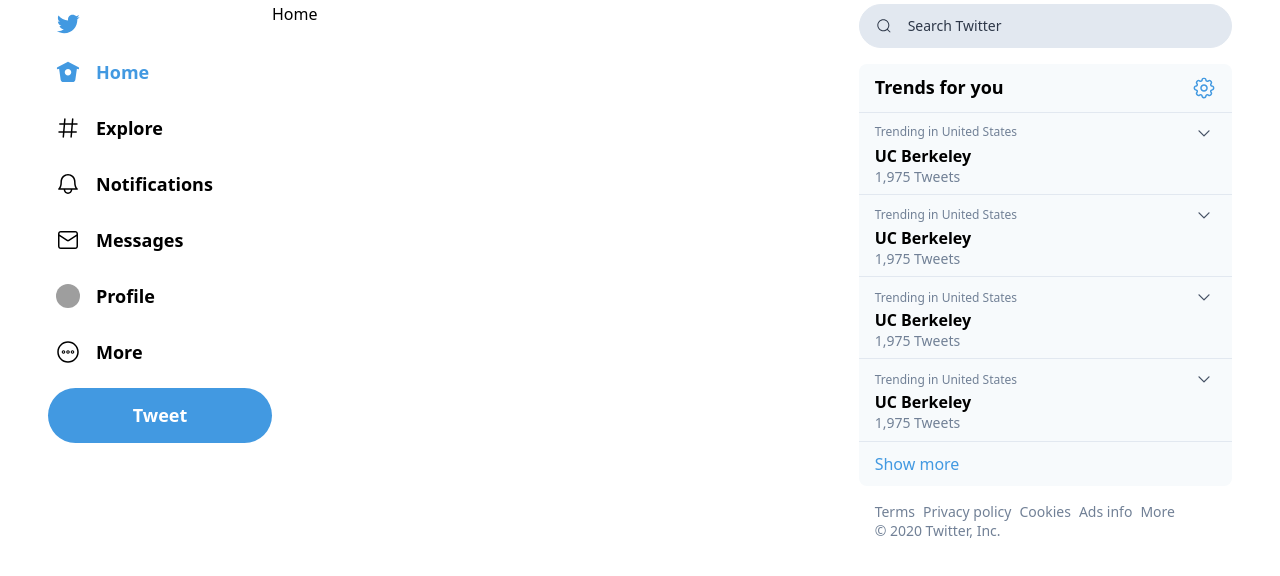
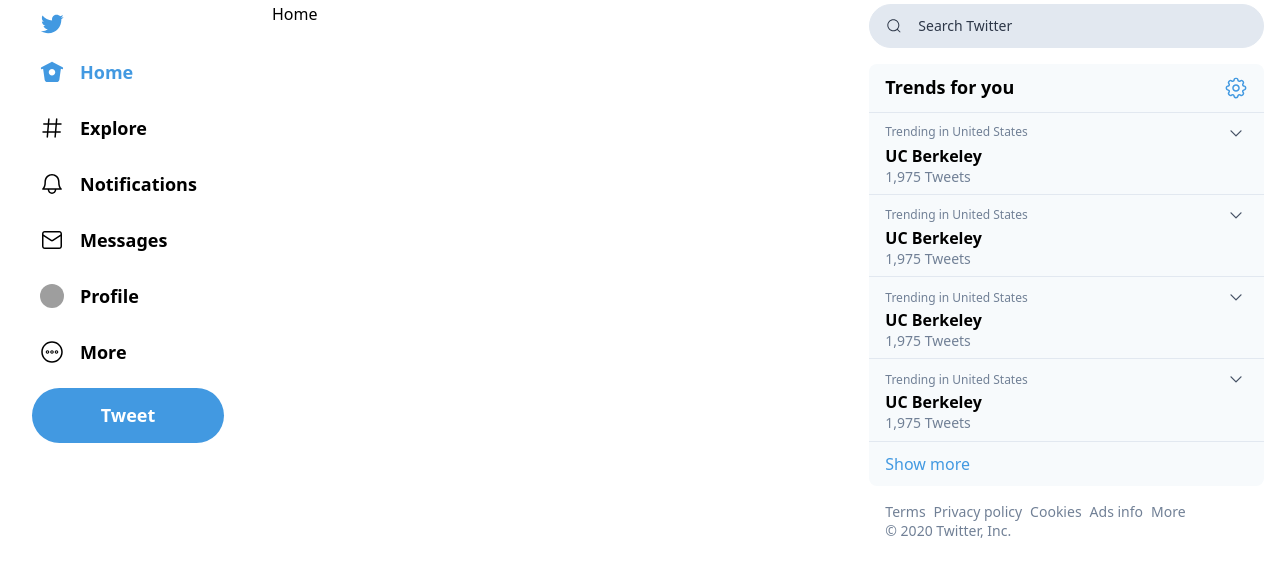
Before and after one commit to dsdshcym/rebuild-x-with-tailwind, a website: page public/twitter.html in a window 1280 px wide. Drawn offline with nearby package versions, Linux system fonts and the light colour scheme; files that its build step writes are made by us from their sources; grey boxes are pictures that could not be loaded.

Commit message:
widen navbar

```diff
--- a/public/twitter.html
+++ b/public/twitter.html
@@ -8,9 +8,9 @@
     <link rel="stylesheet" href="build/tailwind.css" />
   </head>
   <body class="font-sans leading-tight mx-auto max-w-screen-xl">
-    <div class="grid gap-8 grid-cols-3 py-1 px-12">
+    <div class="grid gap-8 grid-cols-3 py-1 px-4">
       <div class="flex col-span-2">
-        <nav class="flex flex-col w-56">
+        <nav class="flex flex-col w-64 pl-4 pr-12">
           <a
             href="#"
             class="items-center hover:bg-blue-100 rounded-full flex h-10 justify-center w-10"
```
